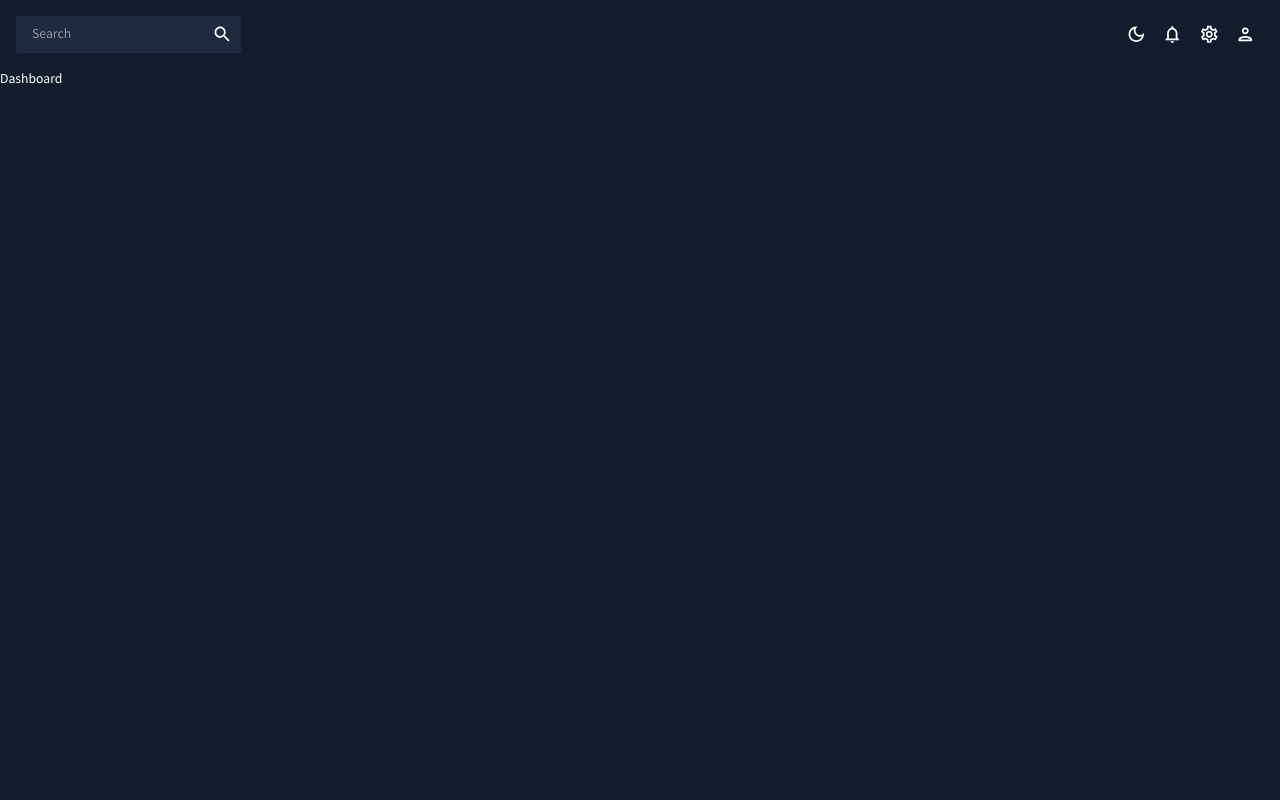
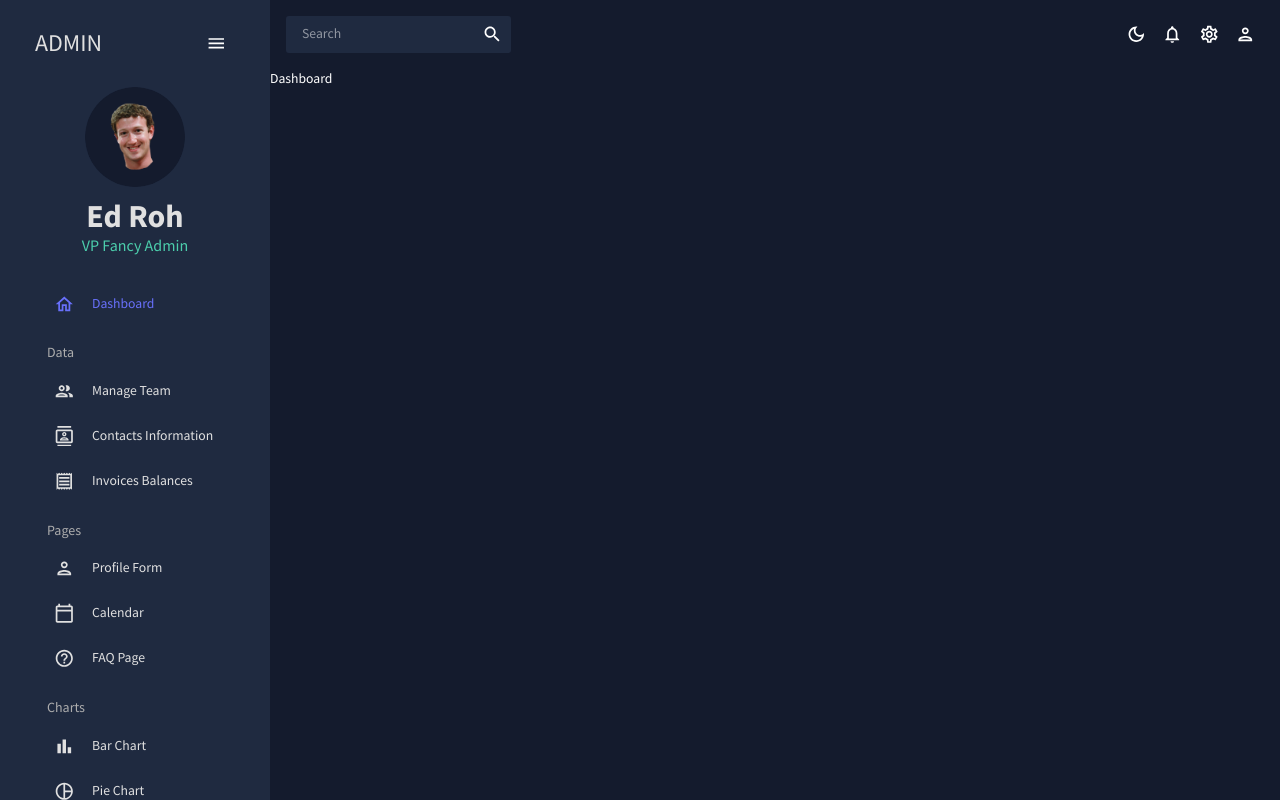
Before and after one commit to hugozeminian/react-admin-dashboard-app, a React (Create React App) app: page / in a window 1280 px wide. Built offline with nearby package versions, Linux system fonts and the light colour scheme; a web font is replaced by a local one.

Commit message:
fix sidebar

```diff
--- a/package.json
+++ b/package.json
@@ -23,7 +23,7 @@
     "formik": "^2.2.9",
     "react": "^18.2.0",
     "react-dom": "^18.2.0",
-    "react-pro-sidebar": "^1.0.0",
+    "react-pro-sidebar": "^0.7.1",
     "react-router-dom": "^6.10.0",
     "react-scripts": "5.0.1",
     "web-vitals": "^2.1.4",
--- a/src/App.js
+++ b/src/App.js
@@ -1,7 +1,7 @@
 import { useState } from "react";
 import { Routes, Route } from "react-router-dom";
 import Topbar from "./scenes/global/Topbar";
-// import Sidebar from "./scenes/global/Sidebar";
+import SidebarMenu from "./scenes/global/SidebarMenu";
 import Dashboard from "./scenes/dashboard";
 // import Team from "./scenes/team";
 // import Invoices from "./scenes/invoices";
@@ -24,6 +24,7 @@ function App() {
       <ThemeProvider theme={theme}>
         <CssBaseline />
         <div className="app">
+          <SidebarMenu></SidebarMenu>
           <main className="content">
             <Topbar />
             <Routes>
--- a/src/scenes/global/Sidebar.jsx
+++ b/src/scenes/global/SidebarMenu.jsx
@@ -80,7 +80,7 @@ const Sidebar = () => {
                 ml="15px"
               >
                 <Typography variant="h3" color={colors.grey[100]}>
-                  ADMINIS
+                  ADMIN
                 </Typography>
                 <IconButton onClick={() => setIsCollapsed(!isCollapsed)}>
                   <MenuOutlinedIcon />
--- a/src/theme.js
+++ b/src/theme.js
@@ -76,7 +76,7 @@ export const tokens = (mode) => ({
         100: "#040509",
         200: "#080b12",
         300: "#0c101b",
-        400: "#f2f0f0", // manually changed
+        400: "#1F2A40", // manually changed → #f2f0f0
         500: "#141b2d",
         600: "#1F2A40",
         700: "#727681",
```
Also changed, not shown: public/assets/user.png (added), 1 other file (tests, documents, lock files or other folders).
